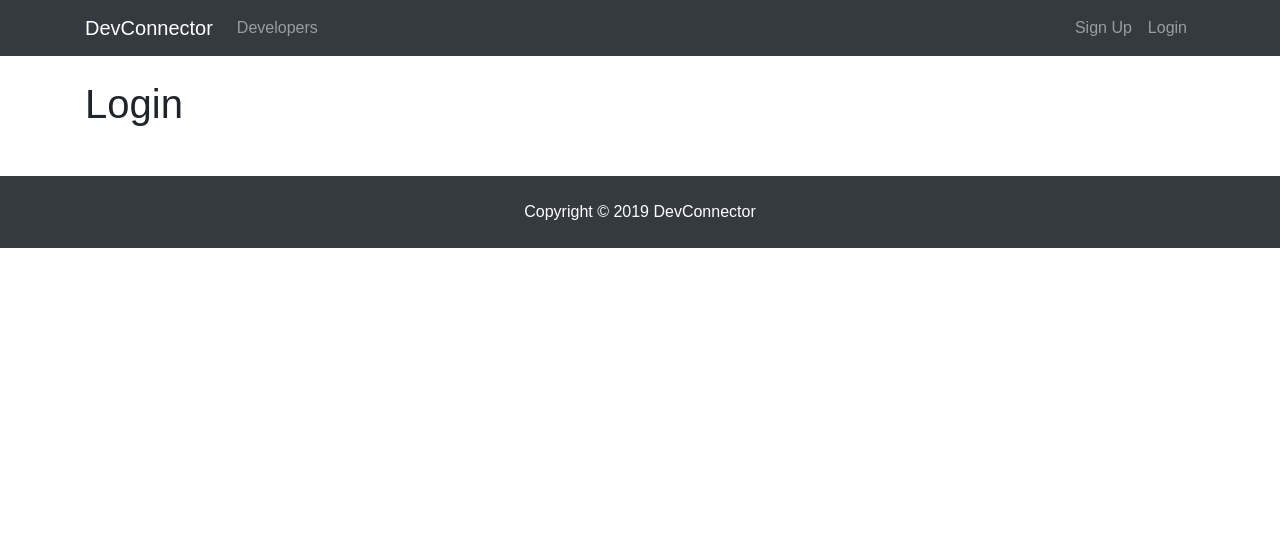
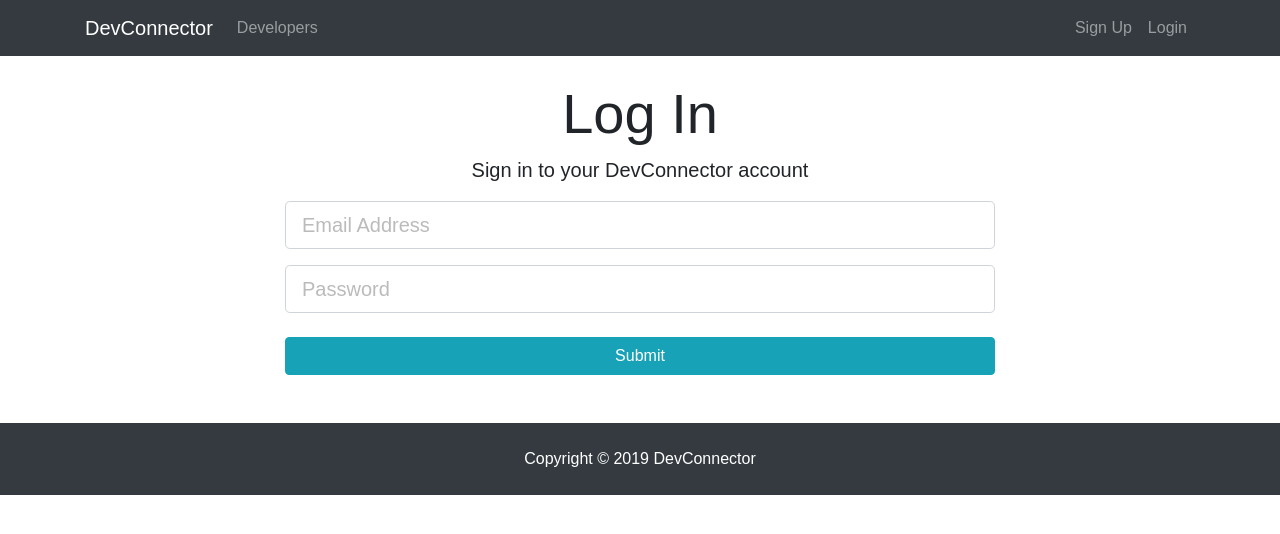
Before and after one commit to gjsln/devConnector, a React (Create React App) app in the folder client/: page /login in a window 1280 px wide. Shown: the top 534 px of the page. Built offline with nearby package versions, Linux system fonts and the light colour scheme.

Commit message:
Login and register component created

```diff
--- a/client/src/components/auth/login.js
+++ b/client/src/components/auth/login.js
@@ -1,10 +1,68 @@
 import React, { Component } from 'react';
 
 class Login extends Component {
+  constructor() {
+    super();
+    this.state = {
+      email: '',
+      password: '',
+      errors: {}
+    };
+
+    this.onChange = this.onChange.bind(this);
+    this.onSubmit = this.onSubmit.bind(this);
+  }
+
+  onChange(e) {
+    this.setState({ [e.target.name]: e.target.value });
+  }
+
+  onSubmit(e) {
+    e.preventDefault();
+
+    const loginUser = {
+      email: this.state.email,
+      password: this.state.password
+    };
+
+    console.log(loginUser);
+  }
   render() {
     return (
-      <div>
-        <h1>Login</h1>
+      <div className='login'>
+        <div className='container'>
+          <div className='row'>
+            <div className='col-md-8 m-auto'>
+              <h1 className='display-4 text-center'>Log In</h1>
+              <p className='lead text-center'>
+                Sign in to your DevConnector account
+              </p>
+              <form onSubmit={this.onSubmit}>
+                <div className='form-group'>
+                  <input
+                    type='email'
+                    className='form-control form-control-lg'
+                    placeholder='Email Address'
+                    onChange={this.onChange}
+                    value={this.state.email}
+                    name='email'
+                  />
+                </div>
+                <div className='form-group'>
+                  <input
+                    type='password'
+                    className='form-control form-control-lg'
+                    placeholder='Password'
+                    onChange={this.onChange}
+                    value={this.state.password}
+                    name='password'
+                  />
+                </div>
+                <input type='submit' className='btn btn-info btn-block mt-4' />
+              </form>
+            </div>
+          </div>
+        </div>
       </div>
     );
   }
--- a/client/src/components/auth/register.js
+++ b/client/src/components/auth/register.js
@@ -11,6 +11,20 @@
       error: {}
     };
     this.onChange = this.onChange.bind(this);
+    this.onSubmit = this.onSubmit.bind(this);
+  }
+
+  onSubmit(e) {
+    e.preventDefault();
+
+    const newUser = {
+      name: this.state.name,
+      email: this.state.email,
+      password: this.state.password,
+      password2: this.state.password2
+    };
+
+    console.log(newUser);
   }
 
   onChange(e) {
@@ -26,7 +40,7 @@
               <p className='lead text-center'>
                 Create your DevConnector account
               </p>
-              <form>
+              <form onSubmit={this.onSubmit}>
                 <div className='form-group'>
                   <input
                     type='text'
```
